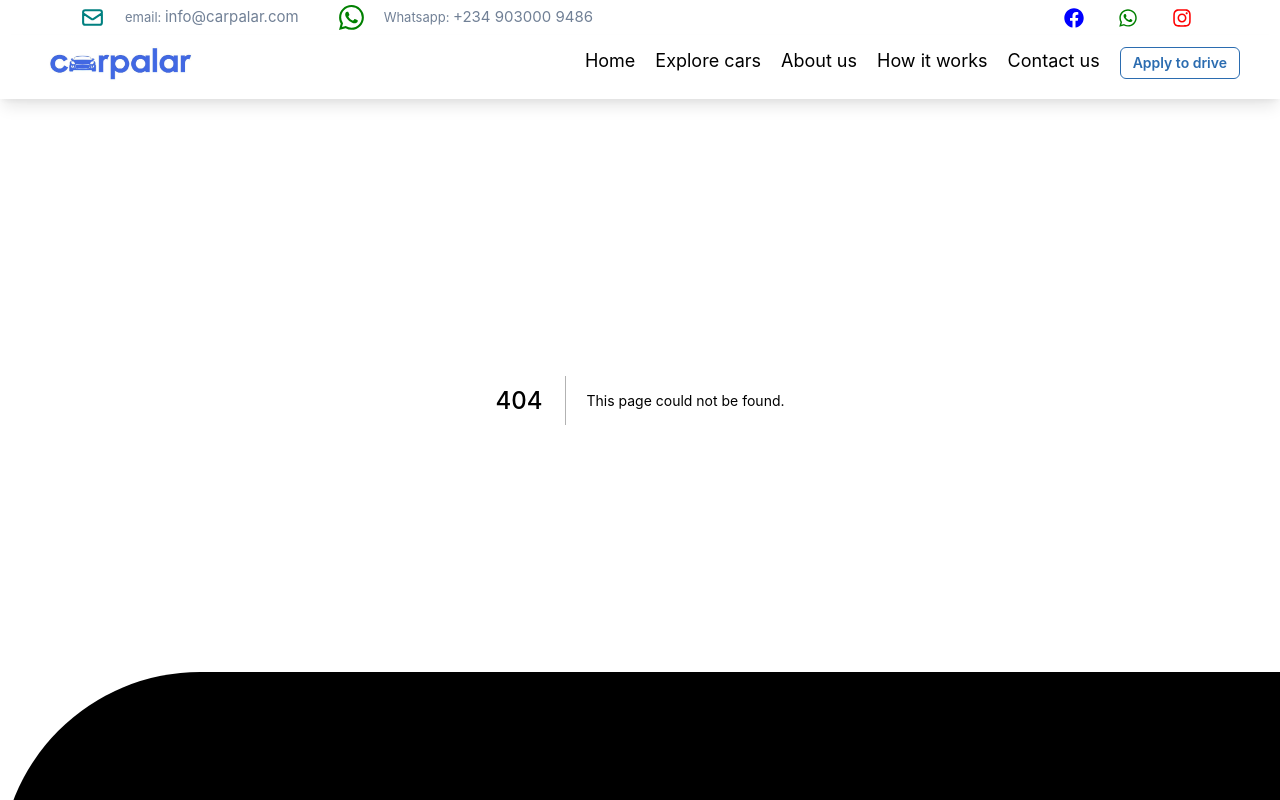
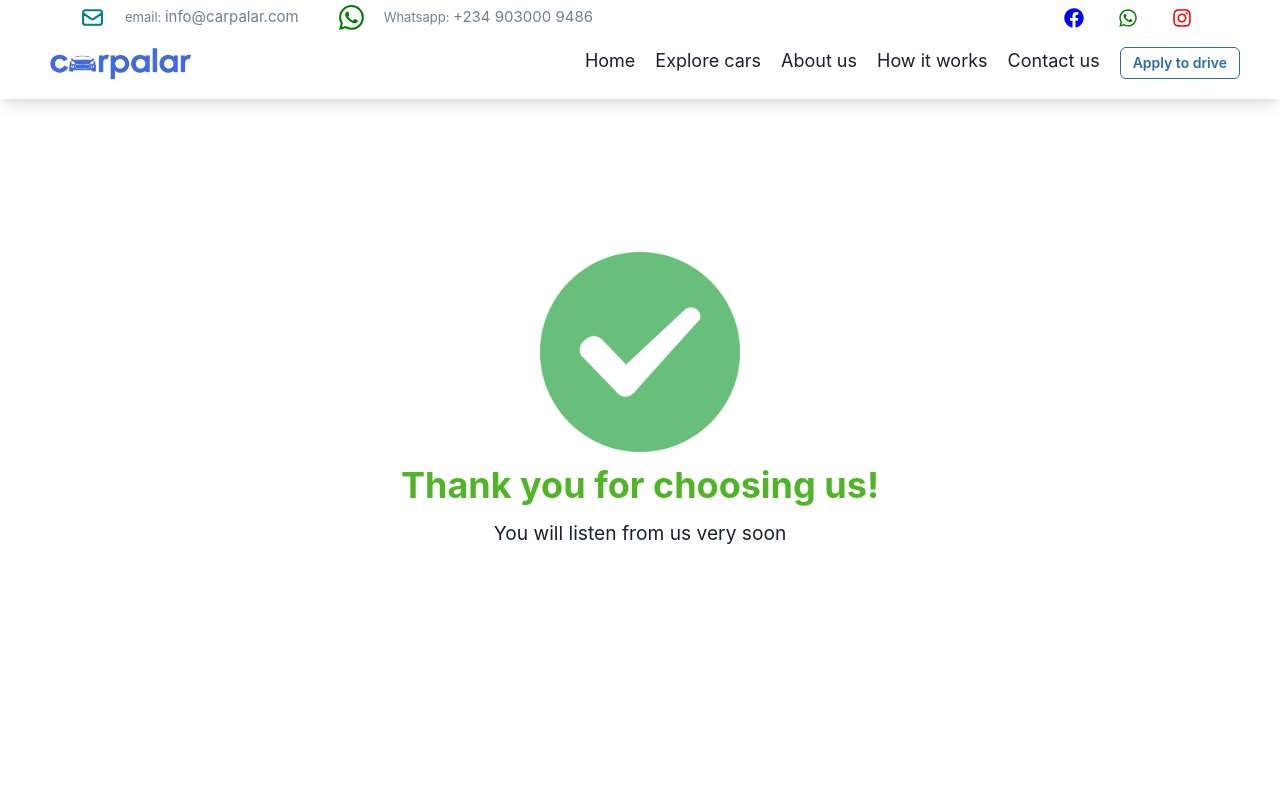
Before and after one commit to wajidkashoo14/carpalar, a Next.js app: page /buystatus in a window 1280 px wide. Before the commit this address had no page. Shown: the top 800 px of the page. Built offline with nearby package versions, Linux system fonts and the light colour scheme.

Commit message:
added buy sucess page

```diff
--- a/components/Layout/Aboutcarpalar.js
+++ b/components/Layout/Aboutcarpalar.js
@@ -14,13 +14,13 @@ import React from "react";
 function Aboutcarpalar() {
   const router = useRouter();
   return (
-    <Container maxW="100%" h="70vh" px="10" textAlign="center">
+    <Container maxW="100%" h="70vh" px="10" textAlign="center" p="0 10%">
       <Flex>
         <Image
           style={{ borderRadius: "50px" }}
           src="/homecar.jpg"
           h="30rem"
-          w="50vw"
+          w="40vw"
           //   layout="fixed"
         />
         <Flex flexDir="column" px="5rem">
@@ -28,7 +28,7 @@ function Aboutcarpalar() {
             About Carpalar
           </Heading>
 
-          <Text textAlign="left" fontSize="lg" color="#1b171f">
+          <Text textAlign="justify" fontSize="lg" color="#1b171f">
             Carpalar is a genuine and notable digital car leasing brand that
             aims at ensuring ownership of automobiles in the most convenient
             way. Simply refer to Carpalar as a financial technology brand that
--- a/pages/buyform.js
+++ b/pages/buyform.js
@@ -15,8 +15,10 @@ import {
   Button,
 } from "@chakra-ui/react";
 import React from "react";
+import { useRouter } from "next/router";
 
 function Buyform() {
+  const router = useRouter();
   const activeLabelStyles = {
     transform: "scale(0.85) translateY(-24px)",
   };
@@ -93,6 +95,9 @@ function Buyform() {
         px={8}
         py={5}
         fontSize="lg"
+        onClick={(e) => {
+          router.push("/buystatus");
+        }}
       >
         Submit
       </Button>
--- /dev/null
+++ b/pages/buystatus.js
@@ -0,0 +1,24 @@
+import { Container, Image, Heading, Text } from "@chakra-ui/react";
+import React from "react";
+
+function buystatus() {
+  return (
+    <Container
+      minW="100vw"
+      height="100vh"
+      display="flex"
+      flexDir="column"
+      justifyContent="center"
+      alignItems="center"
+      mb="30%"
+    >
+      <Image src="/sucess.png" alt="signup" width={200} height={200} />
+      <Heading color="#4fb526" my={3}>
+        Thank you for choosing us!
+      </Heading>
+      <Text fontSize="1.2rem">You will listen from us very soon</Text>
+    </Container>
+  );
+}
+
+export default buystatus;
```
